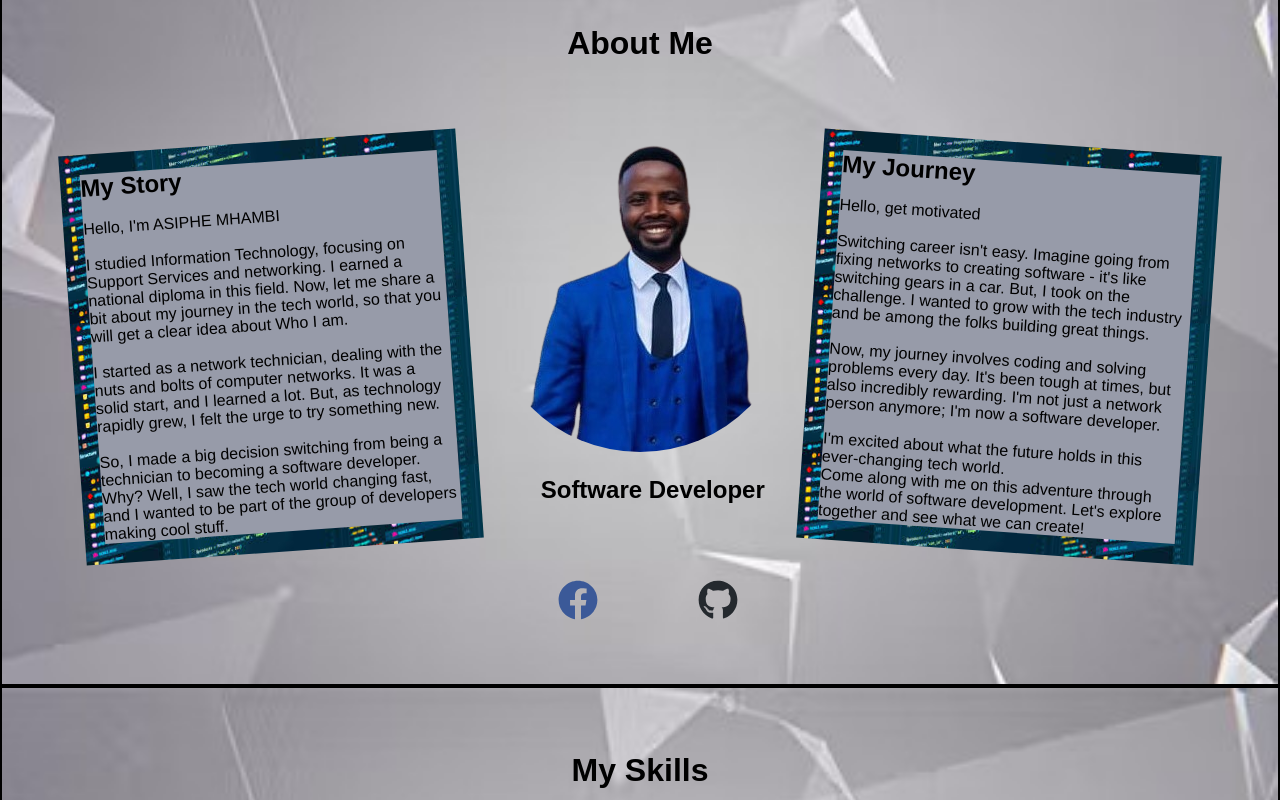
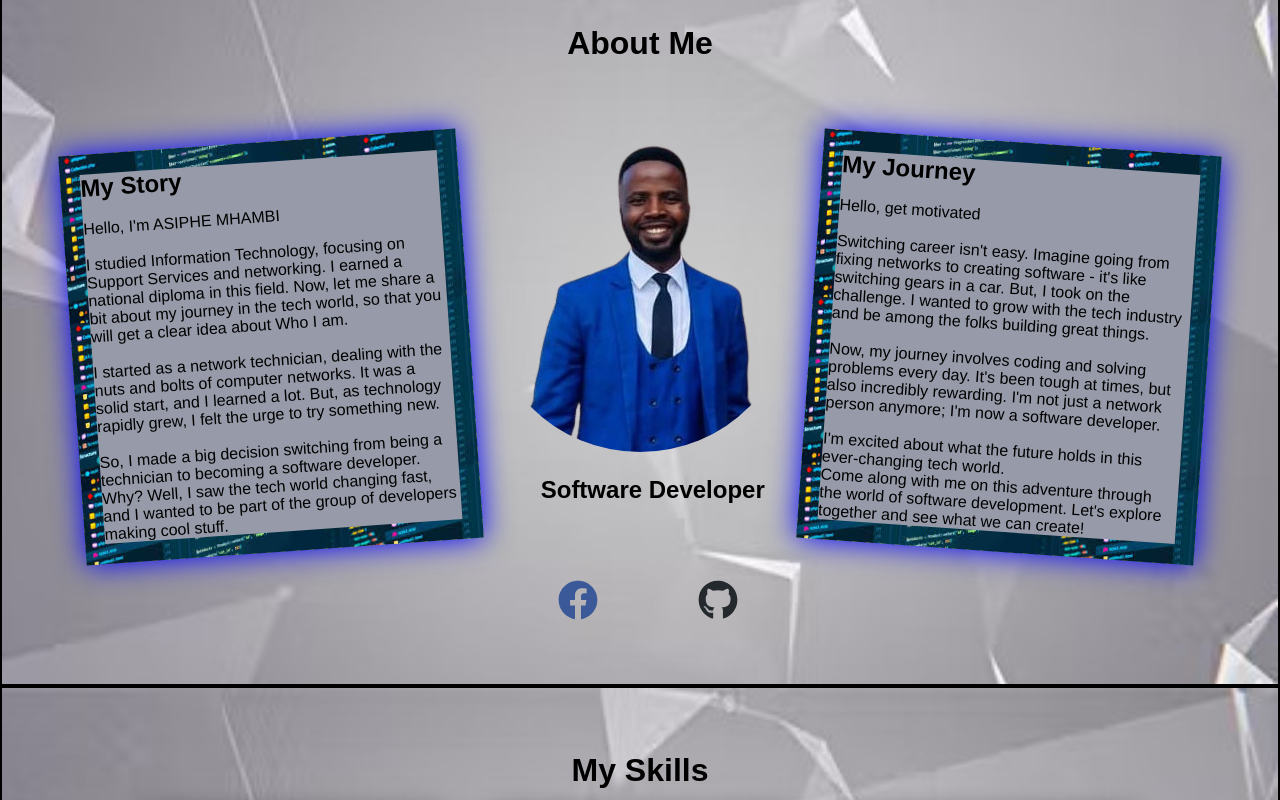
Before and after one commit to AsipheMhambi/My-Portfolio-Website, a React (Create React App) app: page / in a window 1280 px wide. Shown: the part 914-1714 px from the top of the page. Built offline with nearby package versions, Linux system fonts and the light colour scheme.

Commit message:
styling my pages

```diff
--- a/src/components/About/About.css
+++ b/src/components/About/About.css
@@ -40,6 +40,7 @@
   margin-left: 50px;
   transform: rotate(-4deg);
   background-image: url('../About/images/abtBack.jpg');
+  box-shadow: 0px 0px 30px blue;
 }
 
 .right-container {
@@ -49,6 +50,7 @@
   margin-right: 50px;
   transform: rotate(4deg);
   background-image: url('../About/images/abtBack.jpg');
+  box-shadow: 0px 0px 30px blue;
 }
 
 .left-cont,
--- a/src/components/Skills/Skills.css
+++ b/src/components/Skills/Skills.css
@@ -46,6 +46,7 @@
   position: relative;
   overflow: hidden;
   transition: all 0.3s ease-in-out;
+  box-shadow: 0px 0px 30px rgb(1, 1, 1, 2);
 }
 
 .skillImg {
```
